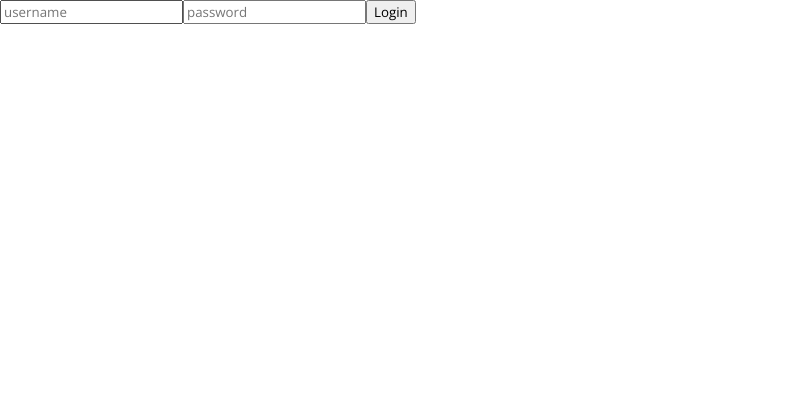
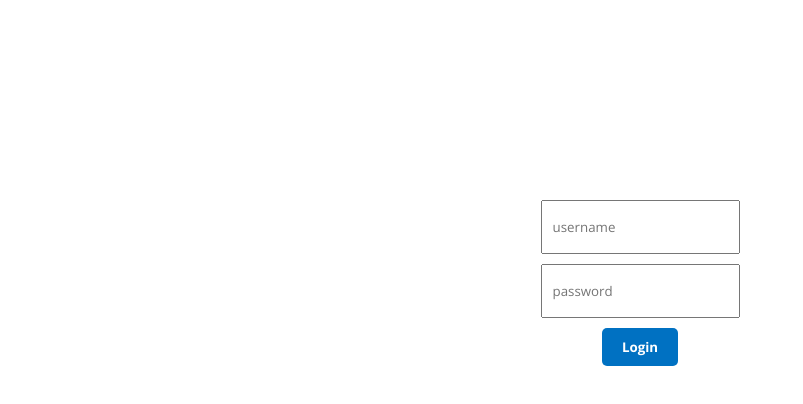
Before and after one commit to jomeista/Undergrad_project, a React (Create React App) app in the folder client/: page /login in a window 1280 px wide. Shown: the top 404 px of the page, without its empty margins (0-803 px from the left). Built offline with nearby package versions, Linux system fonts and the light colour scheme.

Commit message:
This commit will add css styles to login page

```diff
--- a/client/src/pages/login/login.css
+++ b/client/src/pages/login/login.css
@@ -0,0 +1,29 @@
+.lContainer {
+  display: flex;
+  flex-direction: column;
+  justify-content: center;
+  align-items: center;
+  gap: 10px;
+  margin-top: 200px;
+}
+
+.lInput {
+
+  height: 30px;
+  padding: 10px;
+}
+
+.lButton {
+  border: none;
+  padding: 10px 20px;
+  background-color: #0071c2;
+  color: white;
+  font-weight: bold;
+  cursor: pointer;
+  border-radius: 5px;
+}
+
+.lButton:disabled{
+  background-color: #0071c28c;
+  cursor: not-allowed;
+}
```
